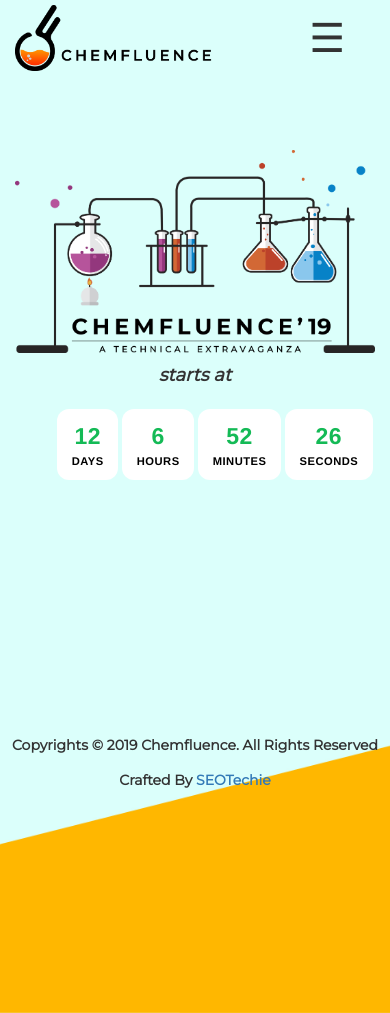
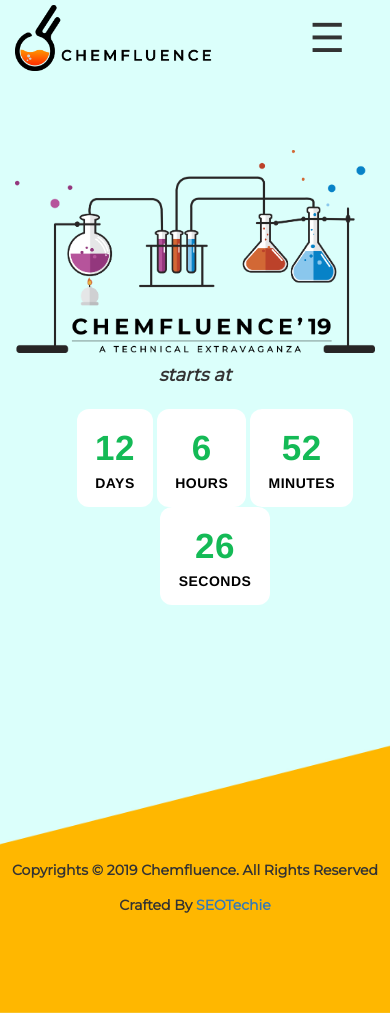
Before and after one commit to saicharan96/chem, a PHP site: page / in a window 390 px wide. Run offline with PHP 8.4, Linux system fonts and the light colour scheme.

Commit message:
Update style.css
ddd

```diff
--- a/assets/css/style.css
+++ b/assets/css/style.css
@@ -222,7 +222,7 @@ background-color:#DBFFFB !important;
 }
     .main li {
   display: inline-block;
-  font-size: 0.8em;
+  font-size: 1em;
   list-style-type: none;
   padding: 1em 1.3em;
     letter-spacing: 0.5px;
@@ -235,7 +235,7 @@ background-color:#DBFFFB !important;
 
 .main li span {
   display: block;
-  font-size: 2.3rem;
+  font-size: 3.5rem;
     color:#14ba56;
 }
 .footer
```
